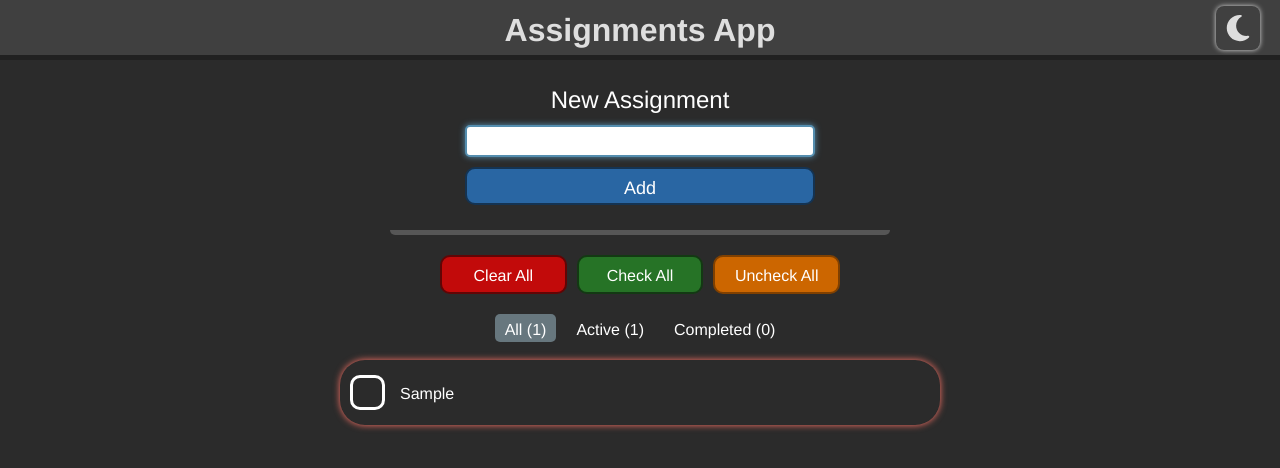
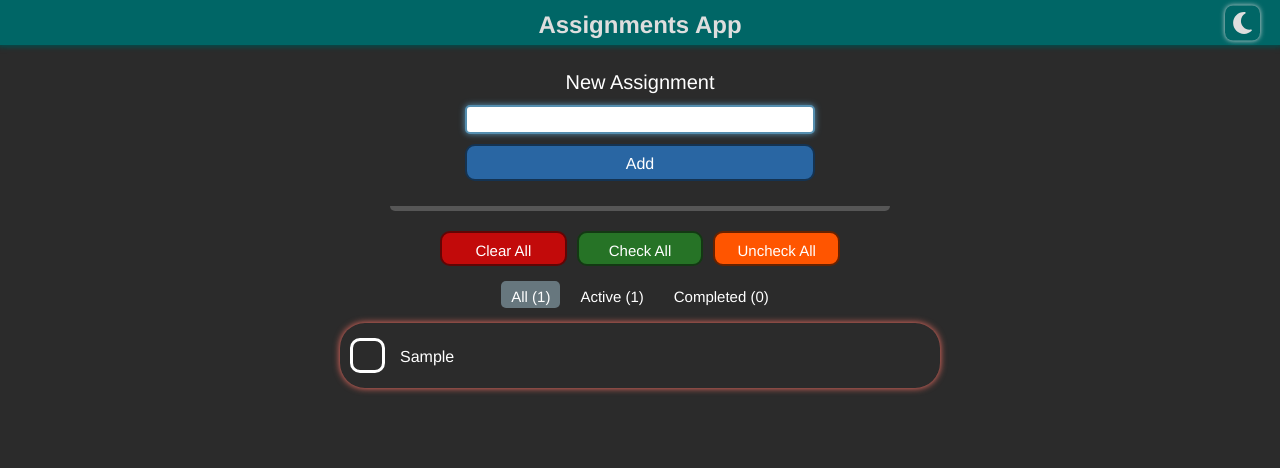
Before and after one commit to de-oz/vue-assignments-app, a Vue app: page / in a window 1280 px wide. Both pictures are taken after typing "Sample" into the empty fields and a click on the button "Add". Shown: the top 468 px of the page. Built offline with nearby package versions, Linux system fonts and the light colour scheme.

Commit message:
fix: reduce the header height and button font size, change the uncheck button's color

```diff
--- a/src/App.vue
+++ b/src/App.vue
@@ -286,11 +286,12 @@ ul {
 .tabs {
    width: 90%;
    max-width: 58rem;
-   margin: 1.75rem auto;
+   margin: 1.5rem auto;
    position: sticky;
-   top: 12rem;
+   top: 9.5rem;
    z-index: 1;
    text-align: center;
+   font-size: 1.5rem;
 }
 
 @media (max-width: 300px) {
--- a/src/components/AssignmentControls.vue
+++ b/src/components/AssignmentControls.vue
@@ -105,18 +105,19 @@ export default {
 <style lang="scss" scoped>
 .controls {
    position: sticky;
-   top: 7rem;
+   top: 5.25rem;
    z-index: 1;
    display: flex;
    justify-content: center;
    align-items: center;
    width: 90%;
    max-width: 40rem;
-   margin: 2rem auto;
+   margin: 2rem auto 1rem;
+   font-size: 1.5rem;
 
    .btn {
       color: #fff;
-      padding: 1rem 0 0.6rem;
+      padding: 0.9rem 0 0.5rem;
       flex: 1;
       white-space: nowrap;
 
@@ -125,10 +126,9 @@ export default {
       }
 
       &--generate {
-         font-size: 1.8rem;
          margin: 2rem 0;
          max-width: 60%;
-         background-color: hsl(180, 100%, 25%);
+         background-color: hsl(180, 100%, 28%);
          border-color: hsl(180, 100%, 10%);
          transition: background-color 0.1s;
 
@@ -158,12 +158,12 @@ export default {
       }
 
       &--uncheck {
-         background-color: hsl(30, 100%, 40%);
-         border-color: hsl(30, 100%, 25%);
+         background-color: hsl(20, 100%, 50%);
+         border-color: hsl(20, 100%, 20%);
          transition: background-color 0.1s;
 
          &:hover {
-            background-color: hsl(30, 100%, 32%);
+            background-color: hsl(20, 100%, 30%);
          }
       }
    }
--- a/src/components/AssignmentForm.vue
+++ b/src/components/AssignmentForm.vue
@@ -65,13 +65,13 @@ export default {
       text-align: center;
       margin: 2.5rem auto 1rem;
       font-weight: normal;
+      font-size: 2rem;
    }
 
    &__input {
       width: 90%;
       max-width: 35rem;
       padding: 0.5rem 0.5rem 0.2rem;
-      font-size: 1.8rem;
       outline: 0;
       border: 2px solid #558eaf;
       border-radius: 5px;
@@ -86,7 +86,6 @@ export default {
       width: 90%;
       max-width: 35rem;
       margin: 1rem 0 2.5rem;
-      font-size: 1.8rem;
       padding: 0.9rem 0 0.5rem;
       background-color: hsl(210, 60%, 40%);
       border: 2px solid hsl(210, 60%, 20%);
--- a/src/components/AssignmentHeader.vue
+++ b/src/components/AssignmentHeader.vue
@@ -23,28 +23,29 @@ export default {
    position: sticky;
    top: 0;
    z-index: 1;
-   background-color: hsl(0, 0%, 25%);
    color: #dedede;
-   border-bottom: solid hsl(0, 0%, 13%) 5px;
+   background-color: hsl(180, 100%, 20%);
+   box-shadow: 0 0 5px 2px hsl(180, 100%, 15%);
 
    &__heading {
       padding: 1rem 0 0.5rem;
+      font-size: 2.4rem;
    }
 
    &__theme-toggle {
-      width: 3rem;
+      width: 2.5rem;
       position: absolute;
       top: 50%;
       transform: translateY(-50%);
       right: 2rem;
-      font-size: 3rem;
-      padding: 0.7rem;
+      font-size: 2.5rem;
+      padding: 0.5rem;
       border: 0;
       box-shadow: 0 0 5px currentcolor;
       transition: background-color 0.15s;
 
       &:hover {
-         background-color: #7e7e7e;
+         background-color: hsl(180, 100%, 32%);
       }
    }
 }
--- a/src/components/AssignmentItem.vue
+++ b/src/components/AssignmentItem.vue
@@ -184,7 +184,7 @@ export default {
       * {
          width: 2rem;
          padding: 0.6rem;
-         color: hsl(185, 25%, 40%);
+         color: hsl(180, 100%, 25%);
          transition: color 0.15s;
 
          &:last-child:hover {
@@ -193,7 +193,7 @@ export default {
          }
 
          &:first-child:hover {
-            color: hsl(215, 60%, 45%);
+            color: hsl(215, 100%, 45%);
             box-shadow: 0 0 5px currentcolor, inset 0 0 5px currentcolor;
          }
       }
```
